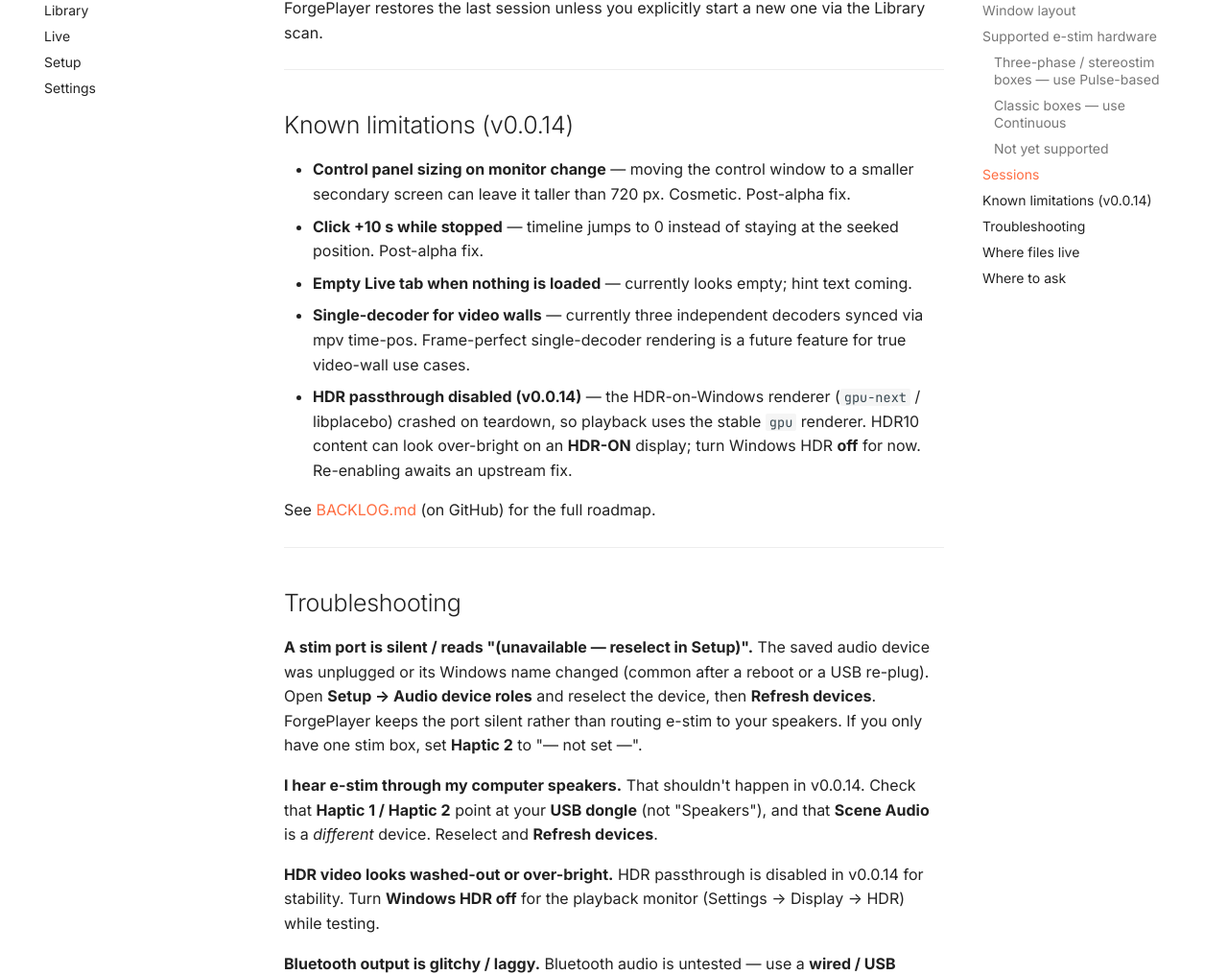
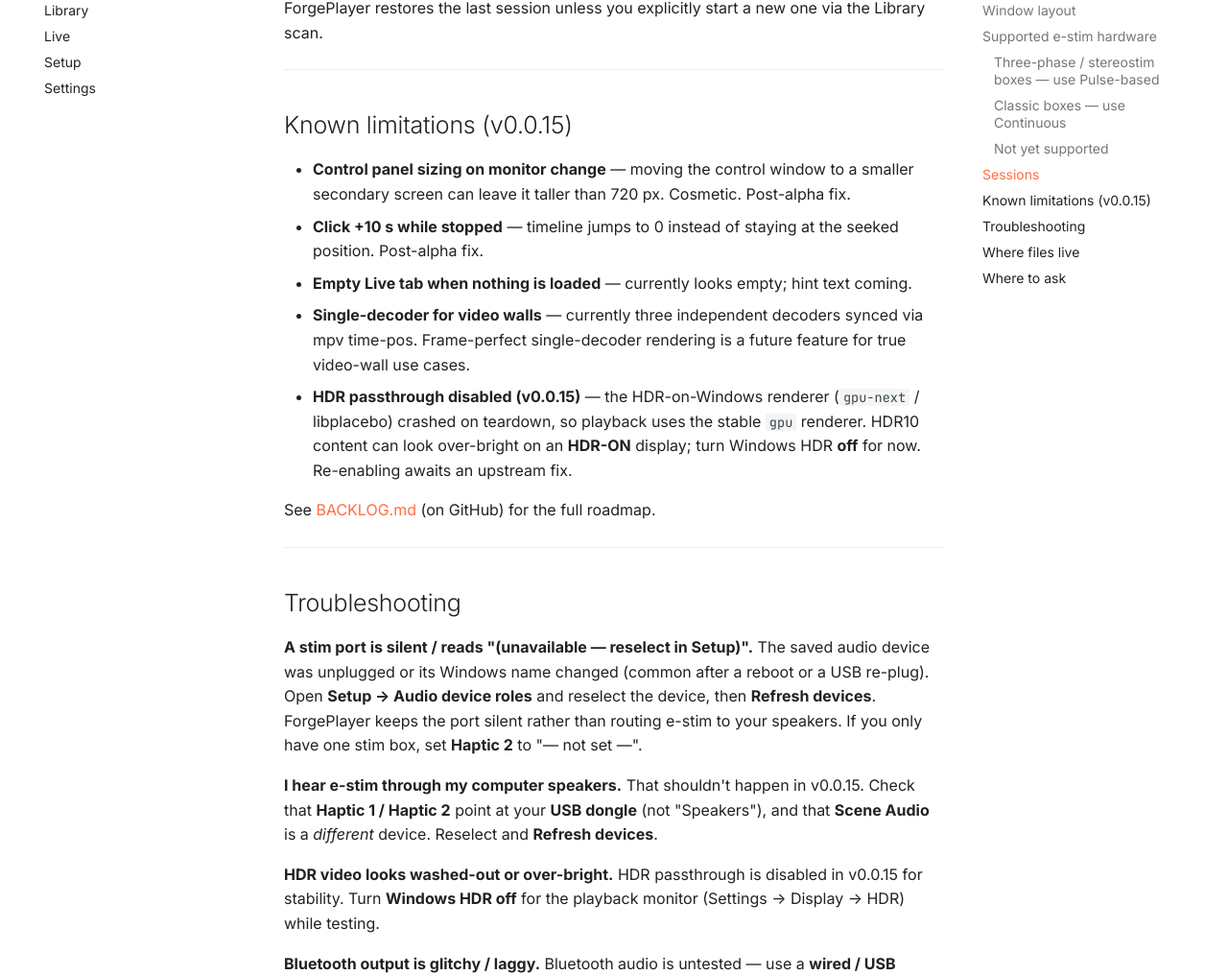
Before and after one commit to liquid-releasing/forgeplayer, an MkDocs documentation site: the page built from docs/user-guide/index.md, in a window 1280 px wide and 1400 px high, scrolled down 1912 px. Shown: the part 145-1161 px from the top of the window at 96% size. Built offline with MkDocs 1.6.1 and Material for MkDocs 9.7.7, drawn with Linux system fonts in a browser that asks for light colours; comment, search, counter and statistics services are not loaded; some of the changed text lies outside the part shown.

Commit message:
Release v0.0.15: clean exit (no teardown crash on close)
- Fix exit-only 139: hard-exit on close skips libmpv's crashing teardown while
  still stopping stim streams cleanly + exporting debug (verified clean exit).
- Bump version + docs to 0.0.15.

Co-Authored-By: Claude Opus 4.8 <noreply@anthropic.com>

```diff
--- a/app/version.py
+++ b/app/version.py
@@ -9,4 +9,4 @@ here is the dev/working value.
 
 from __future__ import annotations
 
-__version__ = "0.0.14"
+__version__ = "0.0.15"
--- a/docs/user-guide/index.md
+++ b/docs/user-guide/index.md
@@ -1,6 +1,6 @@
 # ForgePlayer User Guide
 
-Feature-by-feature reference for v0.0.14. If you're brand new, start at
+Feature-by-feature reference for v0.0.15. If you're brand new, start at
 [Getting Started](../getting-started.md) and come back here when you
 need detail.
 
@@ -90,7 +90,7 @@ session unless you explicitly start a new one via the Library scan.
 
 ---
 
-## Known limitations (v0.0.14)
+## Known limitations (v0.0.15)
 
 - **Control panel sizing on monitor change** — moving the control
   window to a smaller secondary screen can leave it taller than
@@ -102,7 +102,7 @@ session unless you explicitly start a new one via the Library scan.
 - **Single-decoder for video walls** — currently three independent
   decoders synced via mpv time-pos. Frame-perfect single-decoder
   rendering is a future feature for true video-wall use cases.
-- **HDR passthrough disabled (v0.0.14)** — the HDR-on-Windows renderer
+- **HDR passthrough disabled (v0.0.15)** — the HDR-on-Windows renderer
   (`gpu-next` / libplacebo) crashed on teardown, so playback uses the stable
   `gpu` renderer. HDR10 content can look over-bright on an **HDR-ON** display;
   turn Windows HDR **off** for now. Re-enabling awaits an upstream fix.
@@ -123,12 +123,12 @@ routing e-stim to your speakers. If you only have one stim box, set **Haptic 2**
 to "— not set —".
 
 **I hear e-stim through my computer speakers.**
-That shouldn't happen in v0.0.14. Check that **Haptic 1 / Haptic 2** point at
+That shouldn't happen in v0.0.15. Check that **Haptic 1 / Haptic 2** point at
 your **USB dongle** (not "Speakers"), and that **Scene Audio** is a *different*
 device. Reselect and **Refresh devices**.
 
 **HDR video looks washed-out or over-bright.**
-HDR passthrough is disabled in v0.0.14 for stability. Turn **Windows HDR off**
+HDR passthrough is disabled in v0.0.15 for stability. Turn **Windows HDR off**
 for the playback monitor (Settings → Display → HDR) while testing.
 
 **Bluetooth output is glitchy / laggy.** Bluetooth audio is untested — use a
```
Also changed, not shown: docs/getting-started.md (+2 -2 lines), docs/hdr-content.md (+1 -1 lines), docs/index.md (+3 -3 lines), docs/quality.md (+2 -2 lines).
